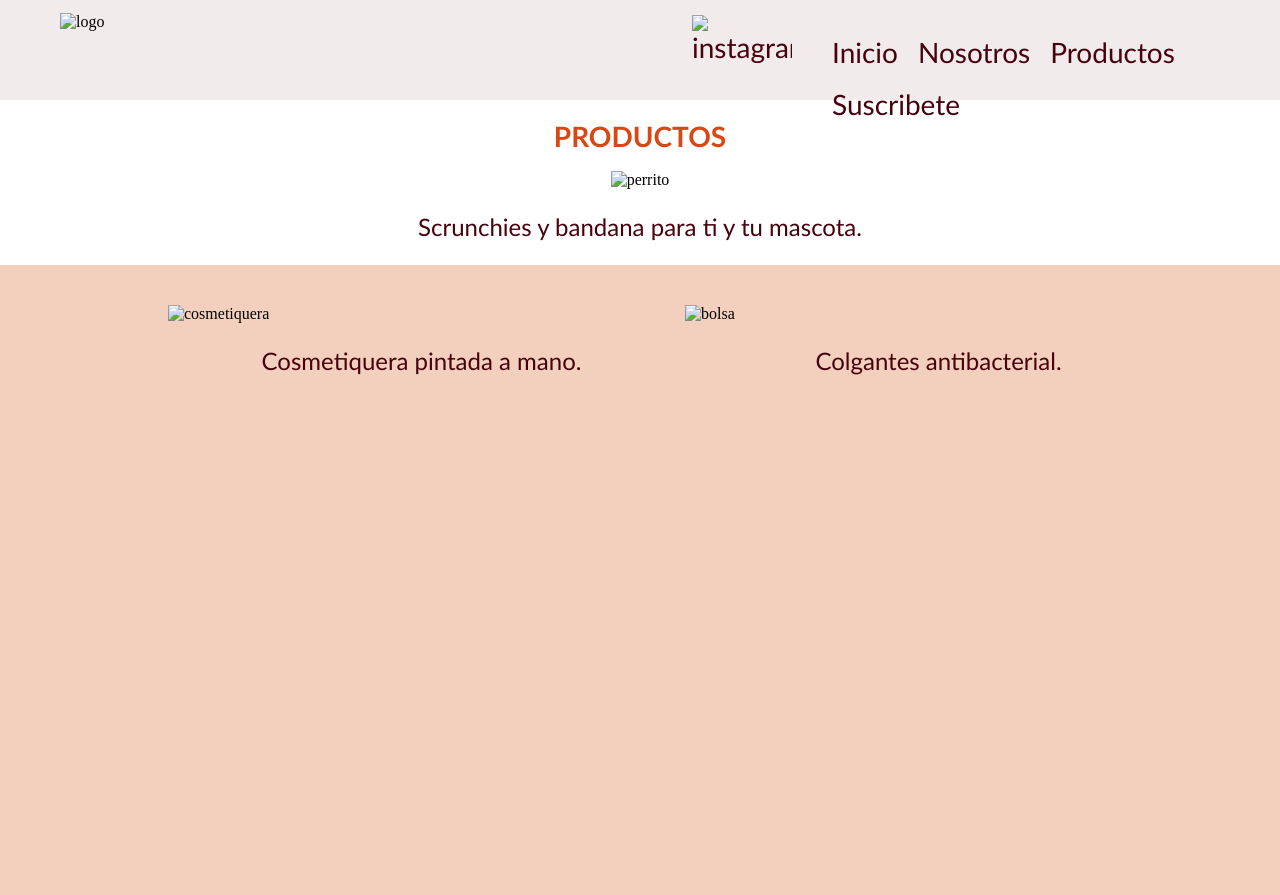
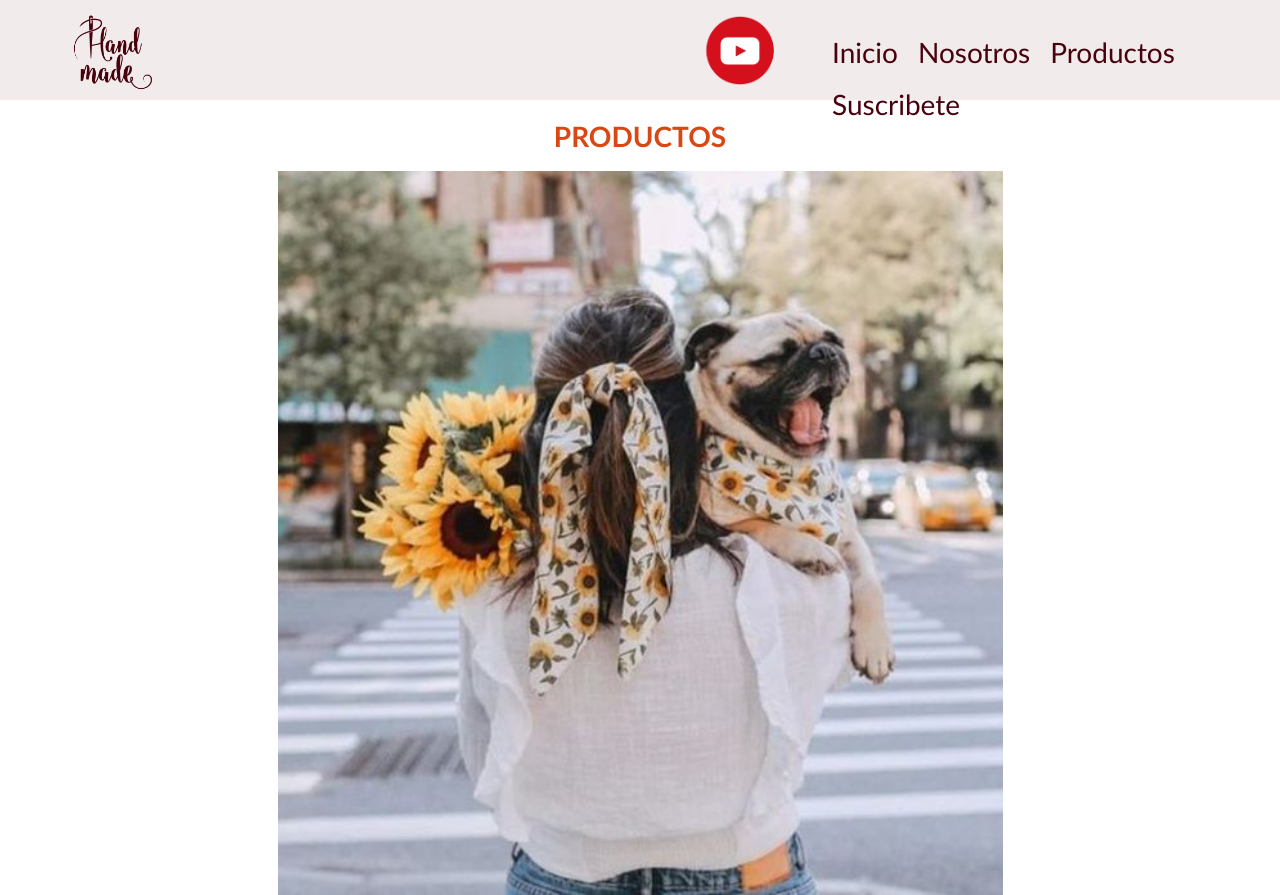
Before and after one commit to floweers/byhand, a plain HTML site: page producto.html in a window 1280 px wide. Shown: the top 895 px of the page. Drawn offline with Linux system fonts and the light colour scheme; files that its build step writes are made by us from their sources.

Commit message:
Update producto.html

```diff
--- a/producto.html
+++ b/producto.html
@@ -3,22 +3,20 @@
 <head>
 <meta charset="utf-8">
 <title>producto</title>
-<link href="css/estilop.css" rel="stylesheet" type="text/css">
-<link href="css/normalize.css" rel="stylesheet" type="text/css">
+<link href="estilop.css" rel="stylesheet" type="text/css">
+<link href="normalize.css" rel="stylesheet" type="text/css">
 </head>
 <header class="header">
 		<nav>
 			<div class="encabezado">
-			<img class="logo" src="imagen/handmade.png" alt="logo">
+			<img class="logo" src="handmade.png" alt="logo">
 			<ul>
 			<li><a href="index.html">Inicio</a></li>
 			<li><a href="index.html">Nosotros</a></li>
 			<li><a href="#producto">Productos</a></li>
 			<li><a href="suscribete.html">Suscribete</a></li>
 			</ul>
-			<!--<a  href="https://www.facebook.com/"><img class="red" src="imagen/fb.png" alt="fb"></a>
-			<a href="#"> <img class="red" src="imagen/instagram.png" alt="instagram"></a>-->
-				<a href="https://www.youtube.com/embed/lBQWHZAecQA"><img class="red" src="imagen/youtube.png" alt="instagram"> </a>
+				<a href="https://www.youtube.com/embed/lBQWHZAecQA"><img class="red" src="youtube.png" alt="youtube"> </a>
 			</div>
 		</nav>
 	</header>
@@ -26,15 +24,15 @@
 	<div id="producto"></div>
 	<div class="scrunch">
 	<h1>PRODUCTOS</h1>
-<img src="imagen/pug.jpg" alt="perrito">		<p>Scrunchies y bandana para ti y tu mascota.
+<img src="pug.jpg" alt="perrito">		<p>Scrunchies y bandana para ti y tu mascota.
 		</p>
 	<div></div>
 	</div>
 
 	<div class="other">
-	<div id="cartuchera"><img  src="imagen/cartuchera.jpg" alt="cosmetiquera">
+	<div id="cartuchera"><img  src="cartuchera.jpg" alt="cosmetiquera">
 		<p>Cosmetiquera pintada a mano.</p> </div>
-	<div id="colgante"><img src="imagen/bolsita.jpg" alt="bolsa">
+	<div id="colgante"><img src="bolsita.jpg" alt="bolsa">
 		<p>Colgantes antibacterial.</p></div>
 	</div>
 
```
